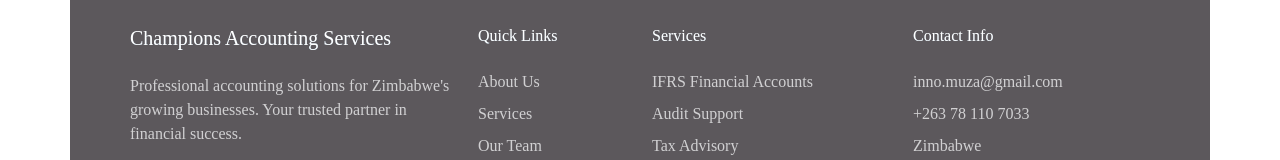
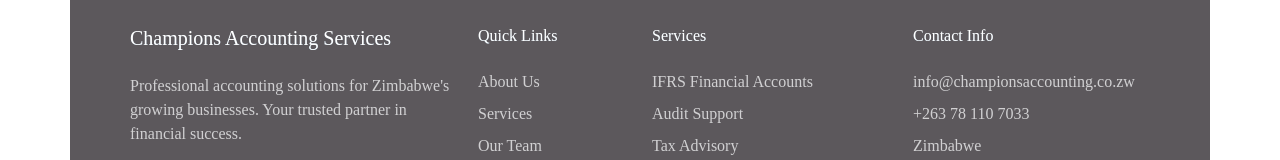
Before and after one commit to Aurora-Systems/champions_web, a React (Vite) app: page / in a window 1280 px wide. Shown: the part 4751-4911 px from the top of the page. Built offline with nearby package versions, Linux system fonts and the light colour scheme; a web font is replaced by a local one.

Commit message:
fix site

```diff
--- a/package.json
+++ b/package.json
@@ -15,6 +15,7 @@
     "react": "^19.1.1",
     "react-bootstrap": "^2.10.10",
     "react-dom": "^19.1.1",
+    "react-floating-whatsapp": "^4.0.5",
     "react-router-dom": "^7.9.1"
   },
   "devDependencies": {
--- a/src/App.tsx
+++ b/src/App.tsx
@@ -8,6 +8,7 @@
 import Team from './components/Team';
 import Contact from './components/Contact';
 import Footer from './components/Footer';
+import FloatingWhatsApp from 'react-floating-whatsapp';
 
 function App() {
   return (
@@ -20,6 +21,11 @@
       <Team />
       <Contact />
       <Footer />
+      <FloatingWhatsApp
+        phoneNumber='+263781107033'
+        avatar='https://i.ibb.co/7W8f1YV/cas-logo.png'
+        accountName='Champions Accounting Services'
+      />
     </div>
   );
 }
--- a/src/components/Footer.tsx
+++ b/src/components/Footer.tsx
@@ -47,7 +47,7 @@
           <Col lg={3} md={6}>
             <h6 className="text-secondary-custom mb-4">Contact Info</h6>
             <div className="text-light opacity-75">
-              <p className="mb-2">inno.muza@gmail.com</p>
+              <p className="mb-2">info@championsaccounting.co.zw</p>
               <p className="mb-2">+263 78 110 7033</p>
               <p className="mb-2">Zimbabwe</p>
               <p className="mb-0">Mon - Fri: 8:00 AM - 5:00 PM</p>
```
Also changed, not shown: 1 other file (tests, documents, lock files or other folders).
